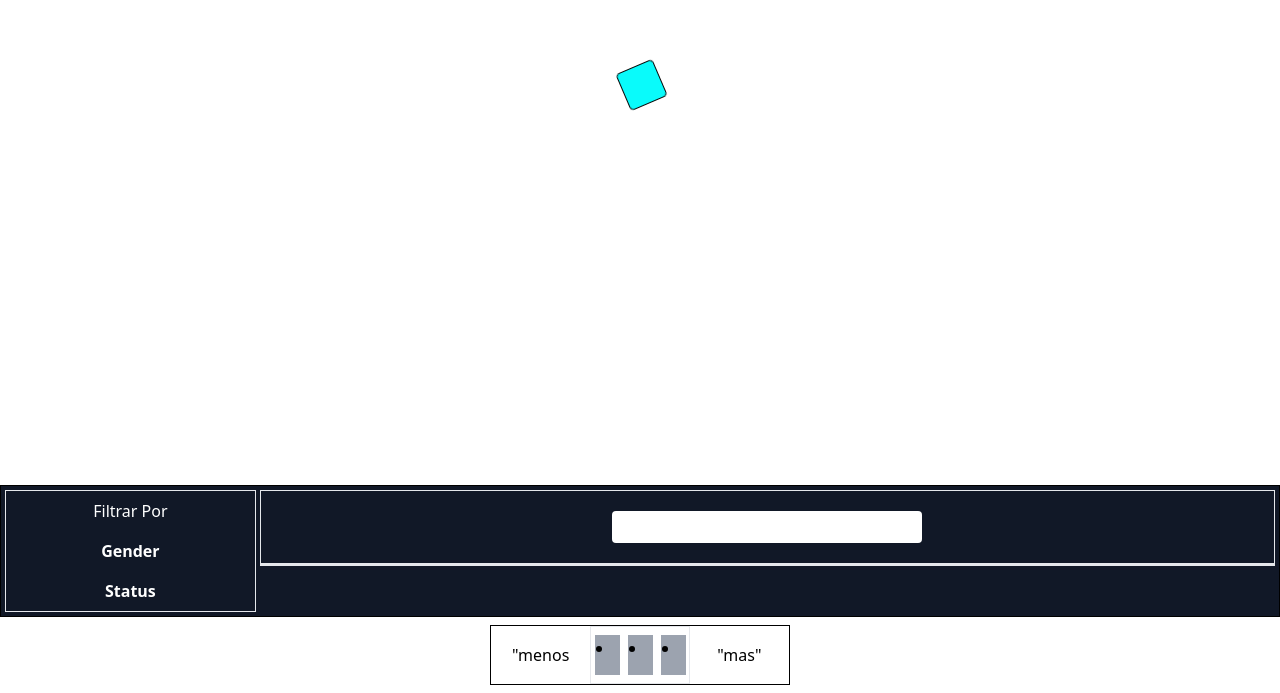
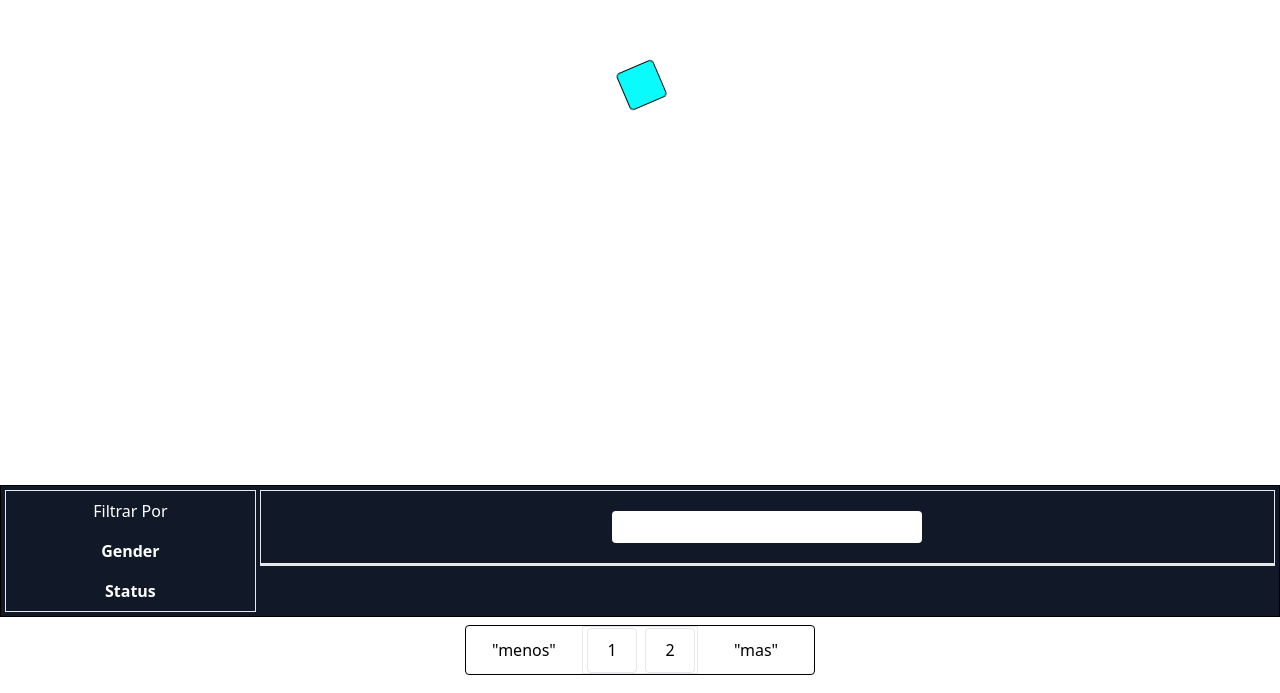
Before and after one commit to Daniel-Esneider-Gualtero-Gonzalez/customs-hooks-react-md, a React (Vite) app in the folder customs-hooks/: page / in a window 1280 px wide. Shown: the part 315-1008 px from the top of the page. Built offline with nearby package versions, Linux system fonts and the light colour scheme; no server answers.

Commit message:
mejore el componetn ui de la paginacion

```diff
--- a/customs-hooks/src/components/Pagination.jsx
+++ b/customs-hooks/src/components/Pagination.jsx
@@ -4,26 +4,21 @@ import { useRef } from "react"
 function Pagination() {
     const refElePaginate = useRef()
   return (
-    <div className='mx-auto mt-2 mb-2 w-[300px] border grid grid-cols-3 border-black'>
-        <div className='flex justify-center items-center overflow-x-hidden'>"menos</div>
-        <div ref={refElePaginate} className='border justify-center flex items-center py-1 overflow-auto '>
-            <li className='m-1 w-[50px] h-[40px] border border-gray-400 bg-gray-400'></li>
-            <li className='m-1 w-[50px] h-[40px] border border-gray-400 bg-gray-400'></li>
-            <li className='m-1 w-[50px] h-[40px] border border-gray-400 bg-gray-400'></li>
-            <li className='m-1 w-[50px] h-[40px] border border-gray-400 bg-gray-400'></li>
-            <li className='m-1 w-[50px] h-[40px] border border-gray-400 bg-gray-400'></li>
+    <div className='mx-auto mt-2 mb-2 w-[350px] h-[50px] border grid grid-cols-3 rounded border-black list-none'>
+        <button onClick={()=>refElePaginate.current.scrollLeft -= 58} className="flex items-center  justify-center">"menos"</button>
+        <div ref={refElePaginate} className='border flex items-center      overflow-hidden '>
+
+
+            <button className="m-1 rounded flex-shrink-0 inline-block border w-[50px] h-[45px]">1</button>
+            <button className="m-1 rounded flex-shrink-0 inline-block border w-[50px] h-[45px]">2</button>
+            <button className="m-1 rounded flex-shrink-0 inline-block border w-[50px] h-[45px]">3</button>
+            <button className="m-1 rounded flex-shrink-0 inline-block border w-[50px] h-[45px]">4</button>
+            <button className="m-1 rounded flex-shrink-0 inline-block border w-[50px] h-[45px]">5</button>
+
+
 
         </div>
-        <div onClick={()=>{
-            let scrollWidth = refElePaginate.current.scrollWidth
-            console.log("ancho del scroll horizontal", scrollWidth)
-
-            console.log("ancho del scroll horizontal", scrollWidth)
-            // propiedad para mover el scroll x para ir avanzando poco a poco
-            console.log("scroll left" ,refElePaginate.current.scrollLeft)
-            const scrollLeft = refElePaginate.current.scrollLeft += 10
-
-        }} className='flex justify-center items-center'>"mas"</div>
+        <button onClick={()=>refElePaginate.current.scrollLeft += 58 } className="flex items-center  justify-center">"mas"</button>
     </div>
   )
 }
```
